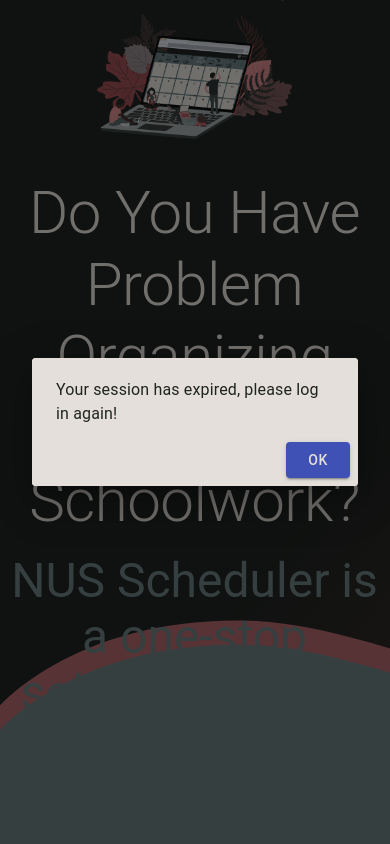
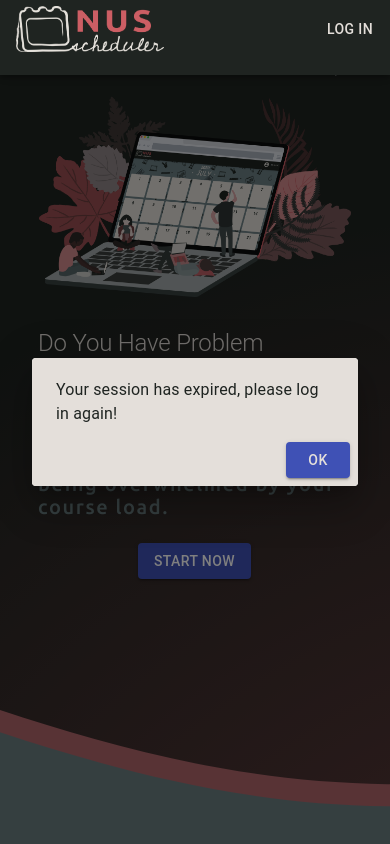
Before and after one commit to GoneWildOrbital2020/nus-scheduler-frontend, a React (Create React App) app: page /page in a window 390 px wide. Shown: the top 844 px of the page. Built offline with nearby package versions, Linux system fonts and the light colour scheme.

Commit message:
made landing page responsive

```diff
--- a/src/App.js
+++ b/src/App.js
@@ -29,7 +29,7 @@
             <Route
               path="/page"
               exact
-              render={() => (
+              component={() => (
                 <ThemeProvider theme={themeLandingPage}>
                   <ScopedCssBaseline>
                     <LandingPage />
--- a/src/components/LandingPage.js
+++ b/src/components/LandingPage.js
@@ -7,12 +7,14 @@
   useMediaQuery,
 } from '@material-ui/core';
 import { Link } from 'react-router-dom';
-import { light, medium, accent } from '../colors';
+import { light, medium, dark, accent } from '../colors';
 import heroPage from '../images/heroPage.svg';
 import hero from '../images/herov1.png';
 import customize from '../images/customize.svg';
 import note from '../images/note.svg';
 import plan from '../images/plan.svg';
+import Footer from './footer';
+import NavbarDrawer from './NavbarDrawer';
 
 const useStyles = makeStyles((theme) => ({
   landing: {
@@ -20,36 +22,68 @@
     textAlign: 'left',
   },
   top: {
-    height: '100vh',
+    height: 'calc(100vh - 73px)',
+    marginTop: '73px',
     [theme.breakpoints.up('lg')]: {
       paddingTop: '4rem',
       paddingLeft: '6rem',
     },
     [theme.breakpoints.down('md')]: {
-      textAlign: 'center',
-      backgroundPosition: '0 0',
-      marginTop: '-1px',
+      backgroundPosition: 'center',
+      backgroundSize: 'auto 100%',
+      display: 'flex',
+      flexDirection: 'column',
+      alignItems: 'center',
     },
     backgroundImage: `url(${heroPage})`,
     backgroundRepeat: 'no-repeat',
-    backgroundPosition: '0 -20vh',
-    backgroundSize: 'cover',
+    backgroundPosition: '0 0',
+    backgroundSize: '100% 100%',
     marginLeft: '-1px',
   },
   paragraph: {
     [theme.breakpoints.up('lg')]: {
       maxWidth: '45rem',
     },
+    [theme.breakpoints.down('md')]: {
+      width: '80%',
+      margin: '0 auto',
+    },
   },
   typography: {
     marginBottom: '1rem',
   },
+  title: {
+    marginBottom: '1rem',
+    [theme.breakpoints.down('md')]: {
+      fontSize: '3rem',
+      width: '80%',
+      margin: '1rem auto',
+    },
+    [theme.breakpoints.down('xs')]: {
+      fontSize: '1.5rem',
+      margin: '0 auto',
+      marginBottom: '1rem',
+    },
+  },
+  description: {
+    marginBottom: '1rem',
+    fontFamily: 'Ubuntu',
+    letterSpacing: '0.1rem',
+    [theme.breakpoints.down('md')]: {
+      fontSize: '2.125rem',
+    },
+    [theme.breakpoints.down('xs')]: {
+      fontSize: '1.25rem',
+    },
+  },
   button: {
     marginTop: '1rem',
+    [theme.breakpoints.down('xs')]: {
+      marginTop: '0.5rem',
     },
-  bottom: {
-    minHeight: '100vh',
   },
+  bottom: {},
   hero: {
     position: 'relative',
     width: '50vw',
@@ -60,6 +94,9 @@
       float: 'right',
       marginRight: '6rem',
     },
+    [theme.breakpoints.down('xs')]: {
+      width: '80vw',
+    },
   },
   grid: {
     width: '75%',
@@ -68,40 +105,30 @@
     },
     margin: '0 auto',
   },
-  innerGrid1: {
+  innerGrid: {
     width: '33.3%',
-    alignItems: 'flex-start',
-    // marginRight: '6rem',
+    alignItems: 'center',
     [theme.breakpoints.down('md')]: {
       width: '100%',
-      alignItems: 'center',
-      marginRight: '0',
     },
   },
-  innerGrid2: {
-    width: '33.3%',
+  innerGridContent: {
+    display: 'flex',
+    flexDirection: 'column',
     alignItems: 'flex-start',
-    // marginRight: '2rem',
-    [theme.breakpoints.down('md')]: {
-      width: '100%',
-      alignItems: 'center',
-      marginRight: '0',
-    },
-  },
-  innerGrid3: {
-    width: '33.3%',
-    alignItems: 'flex-start',
-    [theme.breakpoints.down('md')]: {
-      width: '100%',
+    [theme.breakpoints.down('xs')]: {
       alignItems: 'center',
     },
   },
   icon: {
-    height: '30vh',
+    height: '20vh',
     margin: '2rem 0',
+    alignSelf: 'center',
+    filter: `drop-shadow(3px 3px 3px #8B484B)`,
   },
   iconTitle: {
     color: accent,
+    textShadow: `1px 1px 3px #424D4D`,
   },
 }));
 
@@ -111,13 +138,14 @@
 
   return (
     <div className={classes.landing}>
+      <NavbarDrawer />
       {mediumScreen ? (
         <div className={classes.top}>
           <img src={hero} alt="" className={classes.hero} />
           <Typography
             variant="h2"
             style={{ color: light }}
-            className={classes.typography}
+            className={classes.title}
           >
             Do You Have Problem Organizing Your Schoolwork?
           </Typography>
@@ -125,7 +153,7 @@
             <Typography
               variant="h3"
               style={{ color: medium }}
-              className={classes.typography}
+              className={classes.description}
             >
               NUS Scheduler is a one-stop solution for your daily academic
               planning. Stop being overwhelmed by your course load.
@@ -146,7 +174,7 @@
           <Typography
             variant="h2"
             style={{ color: light }}
-            className={classes.typography}
+            className={classes.title}
           >
             Do You Have Problem Organizing Your Schoolwork?
           </Typography>
@@ -154,7 +182,7 @@
             <Typography
               variant="h3"
               style={{ color: medium }}
-              className={classes.typography}
+              className={classes.description}
             >
               NUS Scheduler is a one-stop solution for your daily academic
               planning. Stop being overwhelmed by your course load.
@@ -165,6 +193,7 @@
               className={classes.button}
               variant="contained"
               color="primary"
+              size="large"
             >
               Start Now
             </Button>
@@ -174,14 +203,21 @@
       )}
       <div className={classes.bottom}>
         <Typography
-          variant="h2"
-          style={{ color: light, textAlign: 'center' }}
+          variant="h3"
+          style={{
+            color: light,
+            textAlign: 'center',
+            fontFamily: 'Ubuntu',
+            textShadow: `3px 3px 10px #424D4D`,
+            letterSpacing: '0.3rem',
+          }}
           className={classes.typography}
         >
-          Features
+          FEATURES
         </Typography>
         <Grid container item direction="row" className={classes.grid}>
-          <Grid container direction="column" className={classes.innerGrid1}>
+          <Grid container direction="column" className={classes.innerGrid}>
+            <div className={classes.innerGridContent}>
               <img src={customize} alt="" className={classes.icon} />
               <Typography variant="h5" className={classes.iconTitle}>
                 Make It Your Own
@@ -194,8 +230,10 @@
                   <li>Lorem Ipsum Dolor Sit Amet</li>
                 </ul>
               </Typography>
+            </div>
           </Grid>
-          <Grid container direction="column" className={classes.innerGrid2}>
+          <Grid container direction="column" className={classes.innerGrid}>
+            <div className={classes.innerGridContent}>
               <img src={plan} alt="" className={classes.icon} />
               <Typography variant="h5" className={classes.iconTitle}>
                 Be a Master Planner
@@ -208,8 +246,10 @@
                   <li>Lorem Ipsum Dolor Sit Amet</li>
                 </ul>
               </Typography>
+            </div>
           </Grid>
-          <Grid container direction="column" className={classes.innerGrid3}>
+          <Grid container direction="column" className={classes.innerGrid}>
+            <div className={classes.innerGridContent}>
               <img src={note} alt="" className={classes.icon} />
               <Typography variant="h5" className={classes.iconTitle}>
                 Make It Your Own
@@ -222,9 +262,11 @@
                   <li>Lorem Ipsum Dolor Sit Amet</li>
                 </ul>
               </Typography>
+            </div>
           </Grid>
         </Grid>
       </div>
+      <Footer />
     </div>
   );
 };
--- a/src/components/navbar.js
+++ b/src/components/navbar.js
@@ -20,6 +20,7 @@
     position: 'fixed',
     zIndex: 1400,
     height: '75px',
+    top: '0',
   },
   menuButton: {
     marginRight: 0,
```
Also changed, not shown: src/images/heroPage.svg. Lines whose indentation alone changed are shown as unchanged.
